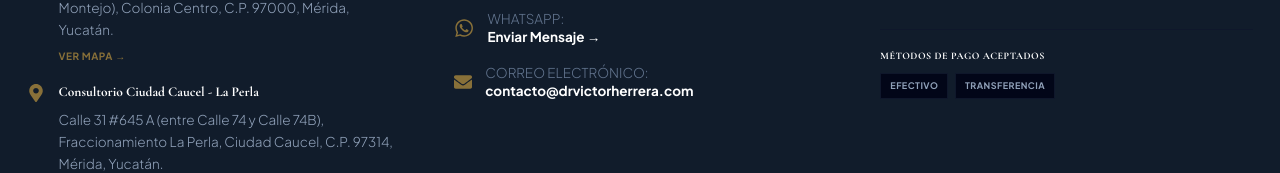
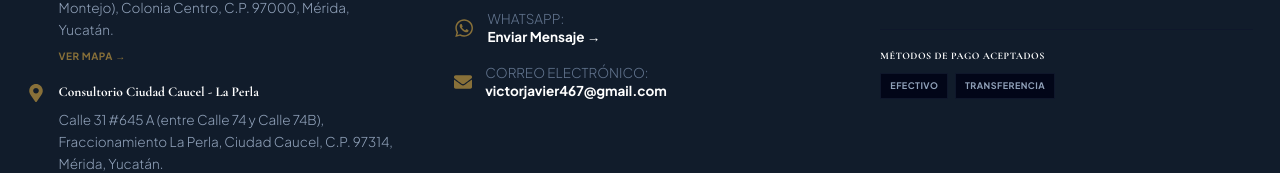
Before and after one commit to AdrianHLuna/dr-victor-herrera-virrueta, a Next.js app: page / in a window 1280 px wide. Shown: the part 7278-7451 px from the top of the page. Built offline with nearby package versions, Linux system fonts and the light colour scheme.

Commit message:
Update doctor.ts

```diff
--- a/src/data/doctor.ts
+++ b/src/data/doctor.ts
@@ -11,7 +11,7 @@ export const doctor: DoctorProfile = {
   cofepris: undefined,
   phone: "9997708534",
   whatsapp: "9997708534",
-  email: "contacto@drvictorherrera.com",
+  email: "victorjavier467@gmail.com",
   address: "Avenida Pérez Ponce #496, Colonia Centro, Mérida, Yucatán",
   city: "Mérida",
   state: "Yucatán",
```
